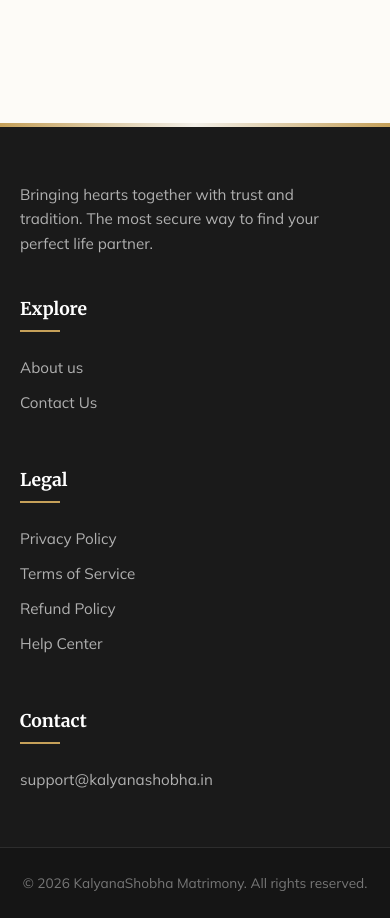
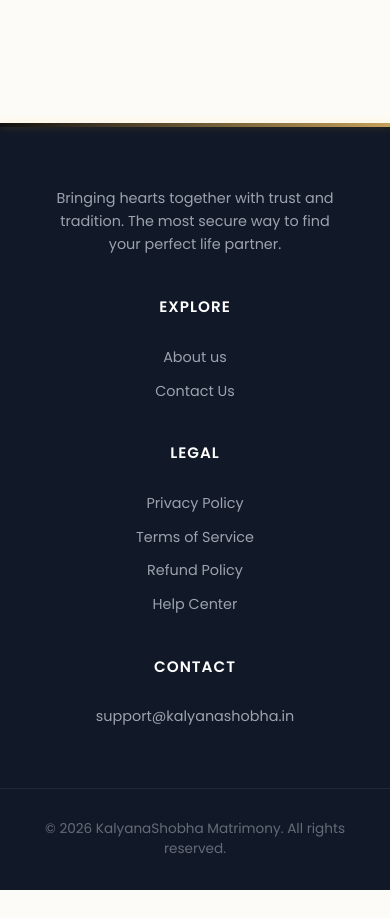
Before and after one commit to Naveen01-alt/kalyanashobha, a React (Vite) app: page / in a window 390 px wide. Shown: the part 1600-2518 px from the top of the page. After the commit the page ends 2490 px from the top, so only its background shows below. Built offline with nearby package versions, Linux system fonts and the light colour scheme.

Commit message:
Update Footer.css

```diff
--- a/src/User/Components/Footer.css
+++ b/src/User/Components/Footer.css
@@ -1,35 +1,42 @@
-@import url('https://fonts.googleapis.com/css2?family=Merriweather:wght@300;400;700&family=Mulish:wght@300;400;600&display=swap');
+/* --- VARIABLES & SETUP --- */
+@import url('https://fonts.googleapis.com/css2?family=Poppins:wght@300;400;500;600;700&display=swap');
 
 :root {
-  --footer-bg: #1A1A1A;
-  --footer-text: #E0E0E0;
-  --footer-gold: #C5A059;
-  --footer-heading: #FFFFFF;
+  /* Brand Consistency */
+  --ks-primary: #D32F2F;        /* Brand Red */
+  --ks-accent: #FFCA28;         /* Brand Amber */
+
+  /* Footer Specific Colors (Dark Corporate Theme) */
+  --footer-bg: #111827;         /* Deep Charcoal/Black */
+  --footer-text-head: #FFFFFF;  /* White Headings */
+  --footer-text-body: #9CA3AF;  /* Muted Gray Text */
+  --footer-border: #1F2937;     /* Dark Border */
 }
 
+/* --- MAIN SECTION --- */
 .ks-footer-section {
   background-color: var(--footer-bg);
-  color: var(--footer-text);
-  font-family: 'Mulish', sans-serif;
+  color: var(--footer-text-body);
+  font-family: 'Poppins', sans-serif;
   position: relative;
-  padding-top: 60px;
+  width: 100%;
 }
 
+/* Decorative Gold/Red Line at Top */
 .ks-footer-gold-line {
-  position: absolute;
-  top: 0;
-  left: 0;
   width: 100%;
   height: 4px;
-  background: linear-gradient(90deg, var(--footer-gold), #F2EFE8, var(--footer-gold));
+  background: linear-gradient(90deg, var(--ks-primary) 0%, var(--ks-accent) 100%);
+  box-shadow: 0 0 10px rgba(255, 202, 40, 0.2);
 }
 
+/* --- CONTAINER & GRID --- */
 .ks-footer-container {
   max-width: 1200px;
   margin: 0 auto;
-  padding: 0 20px 60px;
+  padding: 80px 24px 60px;
   display: grid;
-  grid-template-columns: 2fr 1fr 1fr 1.5fr;
+  grid-template-columns: 2fr 1fr 1fr 1.5fr; /* Brand col is wider */
   gap: 40px;
 }
 
@@ -37,47 +44,38 @@
 .ks-footer-col {
   display: flex;
   flex-direction: column;
-  align-items: flex-start; /* Default to Left for Desktop too */
-  text-align: left;
+  gap: 20px;
 }
 
-/* Brand Column */
+/* Brand Column Specifics */
 .ks-footer-logo {
-  font-family: 'Merriweather', serif;
   font-size: 1.8rem;
   font-weight: 700;
-  color: var(--footer-gold);
-  margin-bottom: 20px;
+  color: var(--footer-text-head);
+  letter-spacing: -0.5px;
+  /* Optional: Make the 'K' or part of logo colored if text-only */
+  background: linear-gradient(90deg, var(--ks-primary), var(--ks-accent));
+  -webkit-background-clip: text;
+  background-clip: text;
+  /* Fallback color if gradient fails or for "Shobha" part differentiation if needed */
+  /* color: var(--ks-primary); */
 }
 
 .ks-footer-desc {
-  font-size: 0.95rem;
+  font-size: 0.9rem;
   line-height: 1.6;
-  color: #B0B0B0;
   max-width: 300px;
-  margin: 0; /* Reset margins */
+  color: var(--footer-text-body);
 }
 
 /* Headings */
 .ks-footer-heading {
-  font-family: 'Merriweather', serif;
-  font-size: 1.1rem;
-  color: var(--footer-heading);
-  margin-bottom: 25px;
-  position: relative;
-  padding-bottom: 10px;
-  width: 100%;
-  text-align: left;
-}
-
-.ks-footer-heading::after {
-  content: '';
-  position: absolute;
-  bottom: 0;
-  left: 0; /* Anchors line strictly to left */
-  width: 40px;
-  height: 2px;
-  background-color: var(--footer-gold);
+  font-size: 0.95rem;
+  font-weight: 600;
+  text-transform: uppercase;
+  letter-spacing: 1px;
+  color: var(--footer-text-head);
+  margin-bottom: 8px; /* Spacing handled by flex-gap, but this adds extra visual anchor */
 }
 
 /* Links List */
@@ -85,119 +83,110 @@
   list-style: none;
   padding: 0;
   margin: 0;
-  width: 100%;
-  text-align: left;
+  display: flex;
+  flex-direction: column;
+  gap: 12px;
 }
 
-.ks-footer-links li {
-  margin-bottom: 12px;
+.ks-footer-links li a {
+  text-decoration: none;
+  color: var(--footer-text-body);
+  font-size: 0.9rem;
+  transition: all 0.3s ease;
+  position: relative;
+  display: inline-block;
 }
 
-.ks-footer-links a {
-  text-decoration: none;
-  color: #B0B0B0;
-  transition: color 0.3s ease, padding-left 0.3s ease;
-  font-size: 0.95rem;
-  display: block;
+/* Hover Effect: Slide right & Change color */
+.ks-footer-links li a:hover {
+  color: var(--ks-accent);
+  transform: translateX(4px);
 }
 
-.ks-footer-links a:hover {
-  color: var(--footer-gold);
-  padding-left: 5px;
-}
-
-/* Contact Items */
+/* Contact Details */
 .ks-contact-item {
-  margin-bottom: 15px;
-  font-size: 0.95rem;
-  color: #B0B0B0;
+  font-size: 0.9rem;
+  margin: 0;
+  color: var(--footer-text-body);
   display: flex;
   align-items: center;
   gap: 10px;
 }
 
-/* Social Icons */
+.ks-contact-item:hover {
+  color: var(--ks-accent);
+}
+
+/* Social Icons (Placeholder styles matching your comment) */
 .ks-social-icons {
   display: flex;
-  gap: 15px;
-  margin-top: 20px;
-  justify-content: flex-start; /* Force Left Alignment */
+  gap: 12px;
+  margin-top: 10px;
 }
 
 .ks-social-btn {
-  width: 40px;
-  height: 40px;
-  border: 1px solid rgba(255, 255, 255, 0.2);
+  width: 36px;
+  height: 36px;
   border-radius: 50%;
+  background: rgba(255,255,255,0.1);
   display: flex;
   align-items: center;
   justify-content: center;
-  color: var(--footer-text);
+  color: var(--footer-text-head);
   text-decoration: none;
   font-size: 0.8rem;
+  font-weight: 600;
   transition: all 0.3s ease;
 }
 
 .ks-social-btn:hover {
-  background-color: var(--footer-gold);
-  border-color: var(--footer-gold);
-  color: #1A1A1A;
-  transform: translateY(-3px);
+  background: var(--ks-primary);
+  color: white;
+  transform: translateY(-2px);
 }
 
-/* --- BOTTOM COPYRIGHT --- */
+/* --- COPYRIGHT AREA --- */
 .ks-footer-bottom {
-  border-top: 1px solid rgba(255, 255, 255, 0.1);
+  border-top: 1px solid var(--footer-border);
+  padding: 30px 24px;
   text-align: center;
-  padding: 25px 20px;
-  background-color: #151515;
+  margin-top: 20px;
 }
 
 .ks-footer-bottom p {
   font-size: 0.85rem;
-  color: #777;
+  color: rgba(156, 163, 175, 0.6); /* Dimmed gray */
   margin: 0;
 }
 
-/* --- RESPONSIVE BREAKPOINTS --- */
-@media (max-width: 992px) {
+/* --- RESPONSIVE DESIGN --- */
+
+/* Tablet (Stack into 2 rows of 2 cols) */
+@media (max-width: 900px) {
   .ks-footer-container {
     grid-template-columns: 1fr 1fr;
-    gap: 40px;
+    gap: 50px 30px;
   }
 }
 
-@media (max-width: 576px) {
+/* Mobile (Stack vertically) */
+@media (max-width: 600px) {
   .ks-footer-container {
-    grid-template-columns: 1fr; /* Stack vertically */
-    padding-bottom: 40px;
+    grid-template-columns: 1fr;
+    gap: 40px;
+    padding: 60px 24px 40px;
+    text-align: center; /* Center align for mobile usually looks cleaner */
   }
 
   .ks-footer-col {
-    align-items: flex-start !important; /* Force Left Align */
-    text-align: left !important;
-    width: 100%;
+    align-items: center; /* Center flex items */
   }
 
-  /* Ensure headings and their underlines stay left */
-  .ks-footer-heading {
-    text-align: left !important;
+  .ks-footer-links li a:hover {
+    transform: none; /* Disable slide on touch */
   }
 
-  .ks-footer-heading::after {
-    left: 0 !important;
-    right: auto !important;
-    margin: 0 !important;
-  }
-
-  /* Logo left align */
-  .ks-footer-logo {
-    text-align: left !important;
-    width: 100%;
-  }
-
-  /* Social Icons left align */
-  .ks-social-icons {
-    justify-content: flex-start !important;
+  .ks-footer-desc {
+    margin: 0 auto;
   }
 }
```
